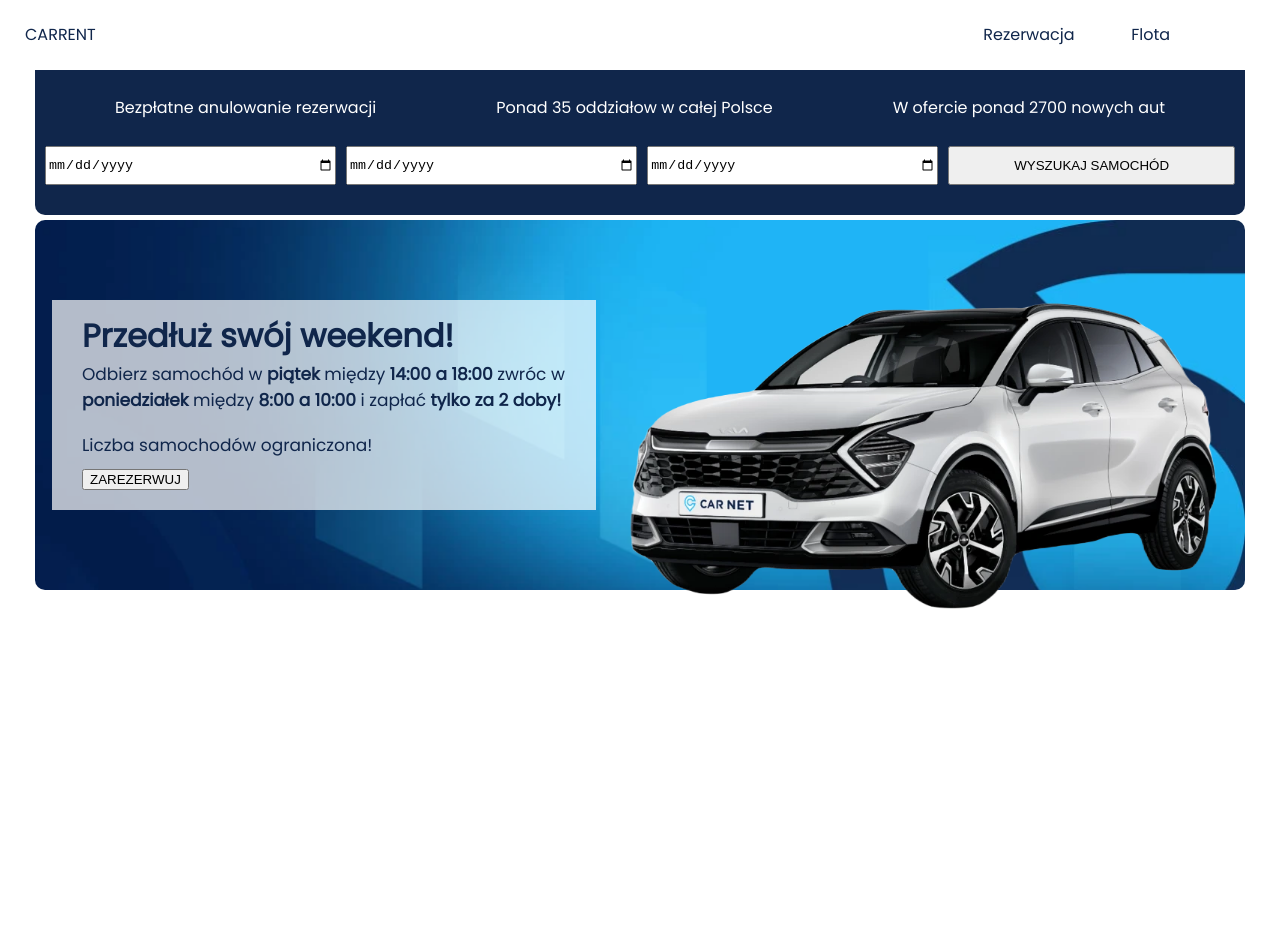
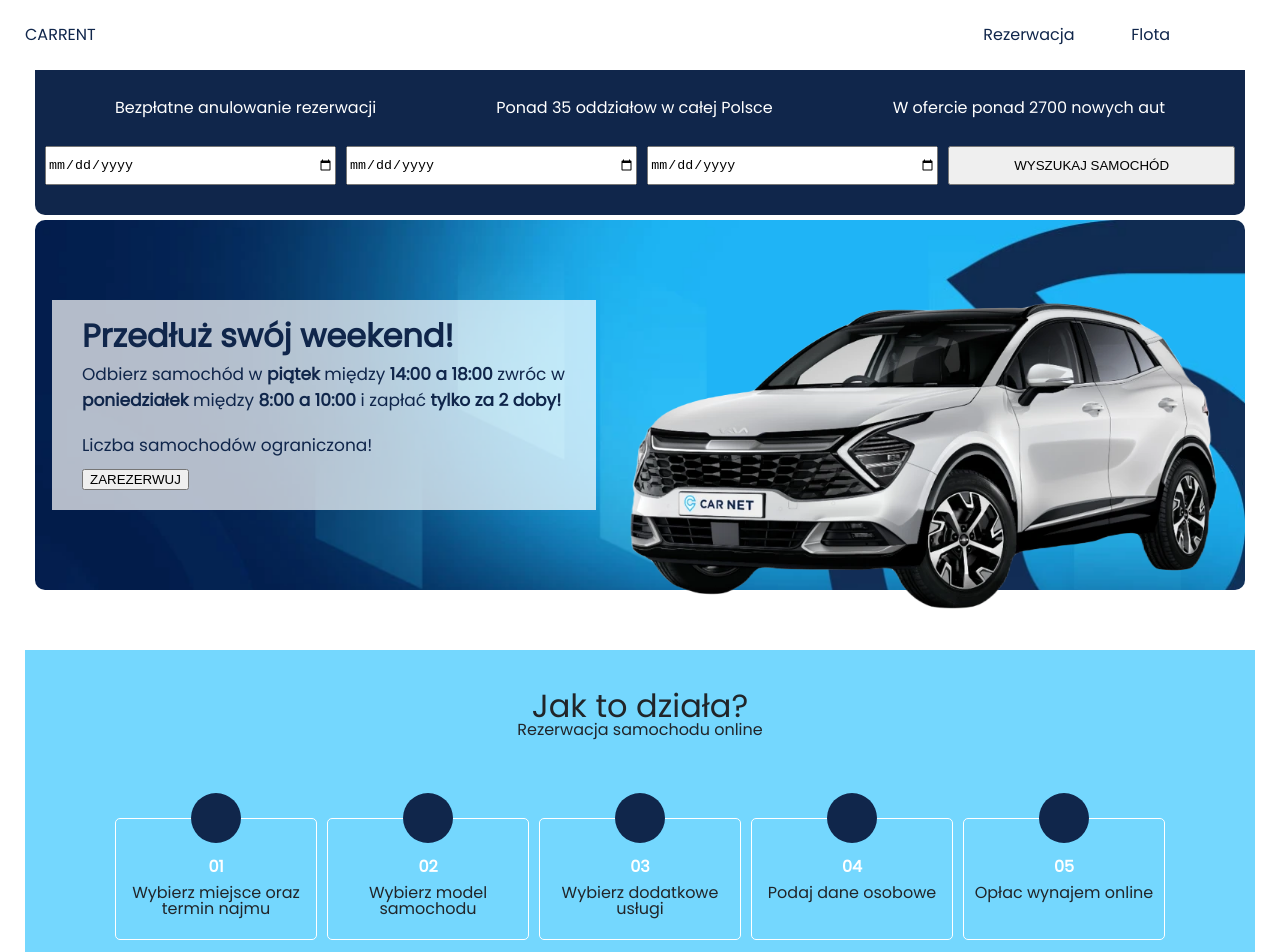
Before and after one commit to theWebCookie/car-rental, a Next.js app: page / in a window 1280 px wide. Shown: the top 952 px of the page. Before the commit the page ends 800 px from the top, so only its background shows below. Built offline with nearby package versions, Linux system fonts and the light colour scheme.

Commit message:
feat: add main-section

```diff
--- a/app/page.jsx
+++ b/app/page.jsx
@@ -1,10 +1,12 @@
 import Hero from './ui/hero/hero';
 import styles from './page.module.css';
+import MainSection from './ui/main-section/main-section';
 
 export default function Home() {
   return (
     <main className={styles.main}>
       <Hero />
+      <MainSection />
     </main>
   );
 }
--- /dev/null
+++ b/app/ui/main-section/main-section.css
@@ -0,0 +1,66 @@
+.main-section {
+  display: flex;
+  justify-content: space-between;
+  align-items: center;
+  flex-direction: column;
+  padding: 20px;
+  margin-top: 60px;
+  background-color: #74d7fe;
+  color: #212529;
+}
+
+.main-section div:nth-child(1),
+.box {
+  text-align: center;
+  margin-top: 20px;
+}
+
+.box-wrapper {
+  display: flex;
+  justify-content: center;
+  gap: 10px;
+  position: relative;
+  margin-top: 60px;
+  flex-wrap: wrap;
+}
+
+.box {
+  position: relative;
+  display: flex;
+  flex-direction: column;
+  align-items: center;
+  height: 100px;
+  width: 180px;
+  border: 1px solid #fff;
+  border-radius: 5px;
+  padding: 10px;
+}
+
+.icon-box {
+  display: flex;
+  justify-content: center;
+  align-items: center;
+  position: absolute;
+  bottom: 80%;
+  border-radius: 50%;
+  width: 50px;
+  height: 50px;
+  background: #10264b;
+  color: #fff;
+}
+
+.main-text {
+  display: flex;
+  flex-direction: column;
+  margin-top: 30px;
+}
+
+.main-text span:nth-child(1) {
+  color: #fff;
+  font-weight: bold;
+  margin-bottom: 10px;
+}
+
+.main-heading h2 {
+  font-size: 32px;
+}
--- /dev/null
+++ b/app/ui/main-section/main-section.jsx
@@ -0,0 +1,59 @@
+import './main-section.css';
+
+export default function MainSection() {
+  return (
+    <section className='main-section'>
+      <div className='main-heading'>
+        <h2>Jak to działa?</h2>
+        <p>Rezerwacja samochodu online</p>
+      </div>
+      <div className='box-wrapper'>
+        <div className='box'>
+          <div className='icon-box'>
+            <i className='fa-solid fa-car'></i>
+          </div>
+          <div className='main-text'>
+            <span>01</span>
+            <span>Wybierz miejsce oraz termin najmu</span>
+          </div>
+        </div>
+        <div className='box'>
+          <div className='icon-box'>
+            <i className='fa-solid fa-sliders'></i>
+          </div>
+          <div className='main-text'>
+            <span>02</span>
+            <span>Wybierz model samochodu</span>
+          </div>
+        </div>
+        <div className='box'>
+          <div className='icon-box'>
+            <i className='fa-solid fa-plus'></i>
+          </div>
+          <div className='main-text'>
+            <span>03</span>
+            <span>Wybierz dodatkowe usługi</span>
+          </div>
+        </div>
+        <div className='box'>
+          <div className='icon-box'>
+            <i className='fa-regular fa-user'></i>
+          </div>
+          <div className='main-text'>
+            <span>04</span>
+            <span>Podaj dane osobowe</span>
+          </div>
+        </div>
+        <div className='box'>
+          <div className='icon-box'>
+            <i className='fa-solid fa-credit-card'></i>
+          </div>
+          <div className='main-text'>
+            <span>05</span>
+            <span>Opłac wynajem online</span>
+          </div>
+        </div>
+      </div>
+    </section>
+  );
+}
```
